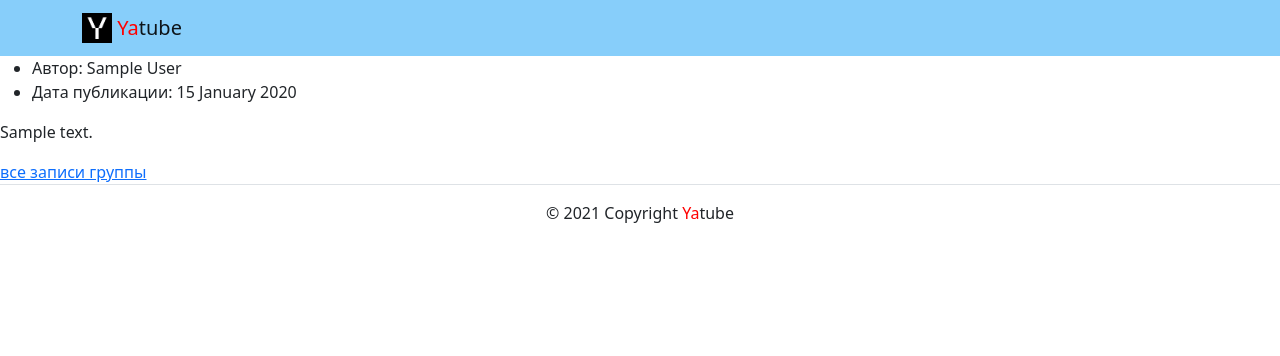
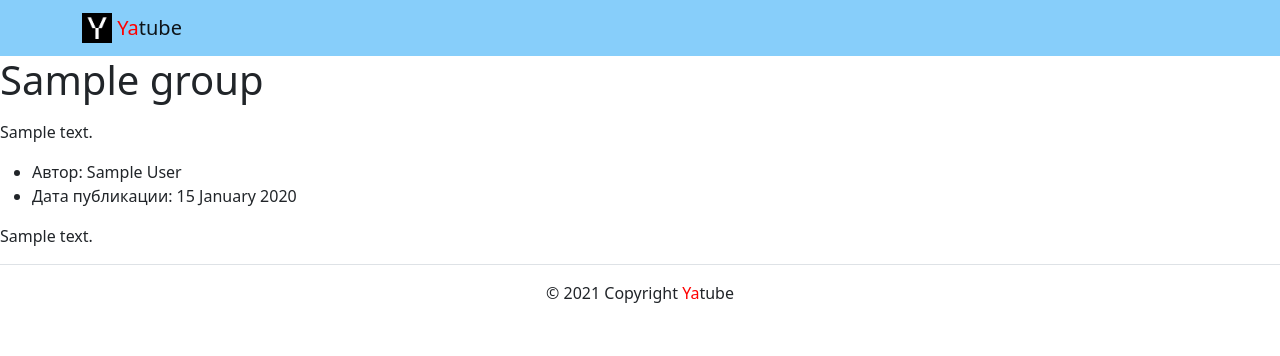
Before and after one commit to bolognesespaghetti/yatube_project, a Django app: a page that uses yatube/templates/base.html in a window 1280 px wide. Shown: the top 356 px of the page. Run offline with Django 3.2, Linux system fonts and the light colour scheme; tables that the repository leaves empty hold one stand-in row (values such as "Sample post"); some libraries are stand-ins or nearby versions.

Commit message:
Изменил все шаблоны по правилам верстки.

```diff
--- a/yatube/posts/models.py
+++ b/yatube/posts/models.py
@@ -7,14 +7,14 @@ class Group(models.Model):
     title = models.CharField(
         max_length=200,
         verbose_name='group title'
-        )
+    )
     slug = models.SlugField(
         unique=True,
         verbose_name='group slug'
-        )
+    )
     description = models.TextField(
-        verbose_name='desctription of the group'
-        )
+        verbose_name='description of the group'
+    )
 
     def __str__(self):
         return self.title
@@ -36,7 +36,7 @@ class Post(models.Model):
     pub_date = models.DateTimeField(
         auto_now_add=True,
         verbose_name='publication date'
-        )
+    )
     author = models.ForeignKey(
         User,
         on_delete=models.CASCADE,
--- a/yatube/posts/views.py
+++ b/yatube/posts/views.py
@@ -8,10 +8,8 @@ from django.conf import settings
 def index(request):
     """Главная страница."""
     template = 'posts/index.html'
-    title = 'Последние обновления на сайте'
     posts = Post.objects.all()[:settings.NUMBER_OF_POSTS]
     context = {
-        'title': title,
         'posts': posts
     }
 
@@ -19,13 +17,12 @@ def index(request):
 
 
 def group_posts(request, slug):
+    """Страница с постами групп."""
     group = get_object_or_404(Group, slug=slug)
     posts = group.group.all()
-    title = 'Записи сообщества ' + group.title
     template = 'posts/group_list.html'
     context = {
         'group': group,
         'posts': posts,
-        'title': title
     }
     return render(request, template, context)
--- a/yatube/templates/base.html
+++ b/yatube/templates/base.html
@@ -1,38 +1,39 @@
 {% load static %}
-<!DOCTYPE html> <!-- Используется html 5 версии -->
-<html lang="ru"> <!-- Язык сайта - русский -->
+<!DOCTYPE html>
+<html lang="ru">
   <head>
     <link rel="stylesheet" href="{% static 'css/bootstrap.min.css' %}">
-    <meta charset="utf-8"> <!-- Кодировка сайта -->
-    <!-- Сайт готов работать с мобильными устройствами -->
+    <meta charset="utf-8">
     <meta name="viewport" content="width=device-width, initial-scale=1">
-    <!-- Загружаем фав-иконки -->
-    <link rel="icon" href="img/fav/fav.ico" type="image">
-    <link rel="apple-touch-icon" sizes="180x180" href="img/fav/apple-touch-icon.png">
-    <link rel="icon" type="image/png" sizes="32x32" href="img/fav/favicon-32x32.png">
-    <link rel="icon" type="image/png" sizes="16x16" href="img/fav/favicon-16x16.png">
+    <link rel="icon" href="{% static 'img/fav/favicon.ico' %}" type="image">
+    <link rel="apple-touch-icon"
+          sizes="180x180"
+          href="{% static 'img/fav/apple-touch-icon.png' %}">
+    <link rel="icon"
+          type="image/png"
+          sizes="32x32"
+          href="{% static 'img/fav/favicon-32x32.png' %}">
+    <link rel="icon"
+          type="image/png"
+          sizes="16x16"
+          href="{% static 'img/fav/favicon-16x16.png' %}">
     <meta name="msapplication-TileColor" content="#000">
     <meta name="theme-color" content="#ffffff">
     <title>
-        {% block title %}
-        Ошибка шаблонов. Шаблон загрузился из base.html
-        {% endblock %}
+      {% block title %}Ошибка шаблонов. Шаблон загрузился из base.html{% endblock %}
     </title>
   </head>
   <body>
     <header>
-    {% include 'includes/header.html' %}
+      {% include 'includes/header.html' %}
     </header>
     {% block content %}
-    <main>
-      Ошибка шаблонов. Шаблон загрузился из base.html
-    </main>
+      <main>
+        Ошибка шаблонов. Шаблон загрузился из base.html
+      </main>
     {% endblock %}
-    <!-- Использованы классы бустрапа: -->
-    <!-- border-top: создаёт тонкую линию сверху блока -->
-    <!-- text-center: выравнивает текстовые блоки внутри блока по центру -->
-    <!-- py-3: контент внутри размещается с отступом сверху и снизу -->
     <footer class="border-top text-center py-3">
       {% include 'includes/footer.html' %}
     </footer>
   </body>
+</html>
--- a/yatube/templates/includes/footer.html
+++ b/yatube/templates/includes/footer.html
@@ -1,2 +1,3 @@
-      <!-- тег span используется для добавления нужных стилей отдельным участкам текста -->
-      <p>© 2021 Copyright <span style="color:red">Ya</span>tube</p>
+<p>
+      © 2021 Copyright <span style="color:red">Ya</span>tube
+</p>
--- a/yatube/templates/includes/header.html
+++ b/yatube/templates/includes/header.html
@@ -1,12 +1,12 @@
 {% load static %}
-      <!-- Использованы классы бустрапа для создания типовой навигации с логотипом -->
-      <!-- В дальнейшем тут будет создано полноценное меню -->
 <nav class="navbar navbar-light" style="background-color: lightskyblue">
   <div class="container">
     <a class="navbar-brand" href="{% url 'posts:index' %}">
-            <img src="{% static 'img/logo.png' %}" width="30" height="30" class="d-inline-block align-top" alt="">
-            <!-- тег span используется для добавления нужных стилей отдельным участкам текста -->
+      <img src="{% static 'img/logo.png' %}"
+           width="30"
+           height="30"
+           class="d-inline-block align-top"
+           alt="">
       <span style="color:red">Ya</span>tube</a>
-          </a>
 </div>
 </nav>
--- a/yatube/templates/posts/group_list.html
+++ b/yatube/templates/posts/group_list.html
@@ -1,24 +1,18 @@
 {% extends 'base.html' %}
-
-    <title>
 {% block title %}
-      {{ title }}
+{{ group.title }}
 {% endblock %}
-    </title>
 {% block content %}
-    <main>
+  <h1>{{ group.title }}</h1>
+  <p>{{ group.description|linebreaks }}</p>
   {% for post in posts %}
+    <article>
       <ul>
-        <li>
-          Автор: {{ post.author.get_full_name }}
-        </li>
-        <li>
-          Дата публикации: {{ post.pub_date|date:"d E Y" }}
-        </li>
+        <li>Автор: {{ post.author.get_full_name }}</li>
+        <li>Дата публикации: {{ post.pub_date|date:"d E Y" }}</li>
       </ul>
-      <p>{{ post.text }}</p>
-      <a href="">все записи группы</a>
+      <p>{{ post.text|linebreaks }}</p>
       {% if not forloop.last %}<hr>{% endif %}
+    </article>
   {% endfor %}
-    </main>
 {% endblock %}
--- a/yatube/yatube/urls.py
+++ b/yatube/yatube/urls.py
@@ -1,22 +1,7 @@
-"""yatube URL Configuration
-
-The `urlpatterns` list routes URLs to views. For more information please see:
-    https://docs.djangoproject.com/en/2.2/topics/http/urls/
-Examples:
-Function views
-    1. Add an import:  from my_app import views
-    2. Add a URL to urlpatterns:  path('', views.home, name='home')
-Class-based views
-    1. Add an import:  from other_app.views import Home
-    2. Add a URL to urlpatterns:  path('', Home.as_view(), name='home')
-Including another URLconf
-    1. Import the include() function: from django.urls import include, path
-    2. Add a URL to urlpatterns:  path('blog/', include('blog.urls'))
-"""
 from django.contrib import admin
 from django.urls import include, path
 
 urlpatterns = [
+    path('admin/', admin.site.urls),
     path('', include('posts.urls', namespace='posts')),
-    path('admin/', admin.site.urls),
 ]
```
Also changed, not shown: yatube/templates/posts/index.html (+7 -10 lines), yatube/posts/migrations/0006_auto_20220621_2331.py (added), yatube/templates/includes/post.html (added). Lines whose indentation alone changed are shown as unchanged.
